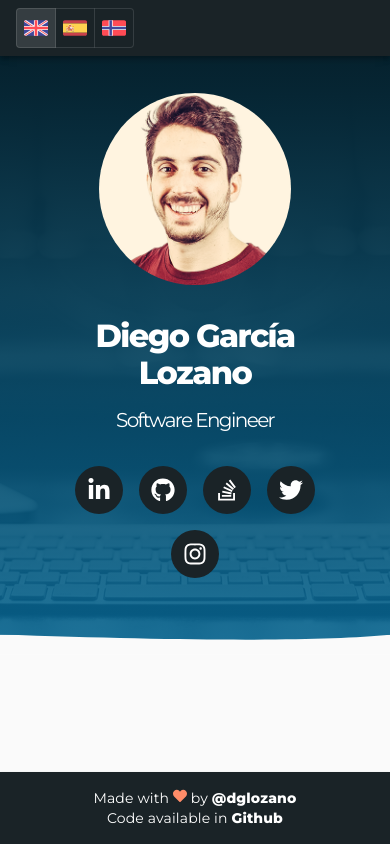
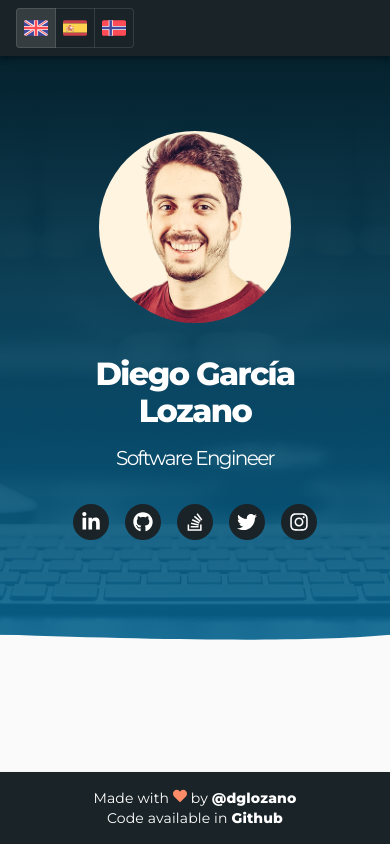
Before and after one commit to dglozano/dglozano, a React (Create React App) app: page / in a window 390 px wide. Built offline with nearby package versions, Linux system fonts and the light colour scheme.

Commit message:
Make social media icons fit on one row in xs devices

```diff
--- a/src/components/home/HeadSection/HeadSection.tsx
+++ b/src/components/home/HeadSection/HeadSection.tsx
@@ -42,13 +42,17 @@ const useStyles = makeStyles(theme => ({
     letterSpacing: "-0.1rem"
   },
   socialMediaContainer: {
-    padding: theme.spacing(3)
+    padding: `${theme.spacing(3)}px 0px`
   },
   socialMediaIconButton: {
     background: theme.palette.primary.dark,
     margin: theme.spacing(1),
     "&:hover": {
       background: theme.palette.secondary.main
+    },
+    [theme.breakpoints.down("xs")]: {
+      fontSize: theme.typography.pxToRem(20),
+      padding: 8
     }
   }
 }));
```
